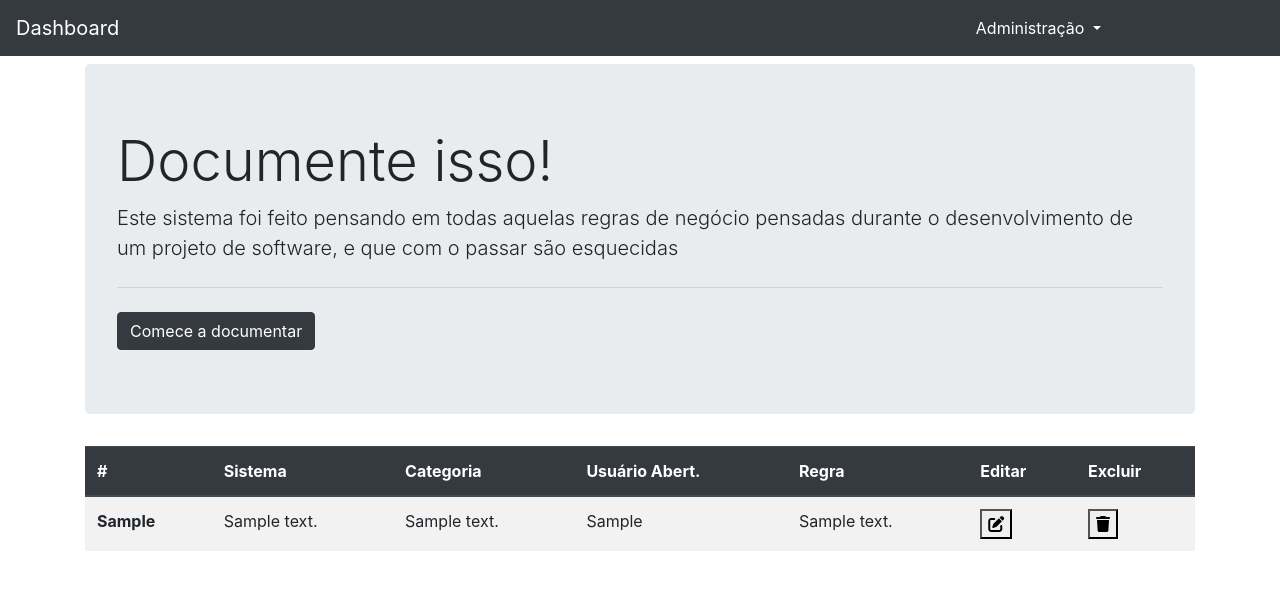
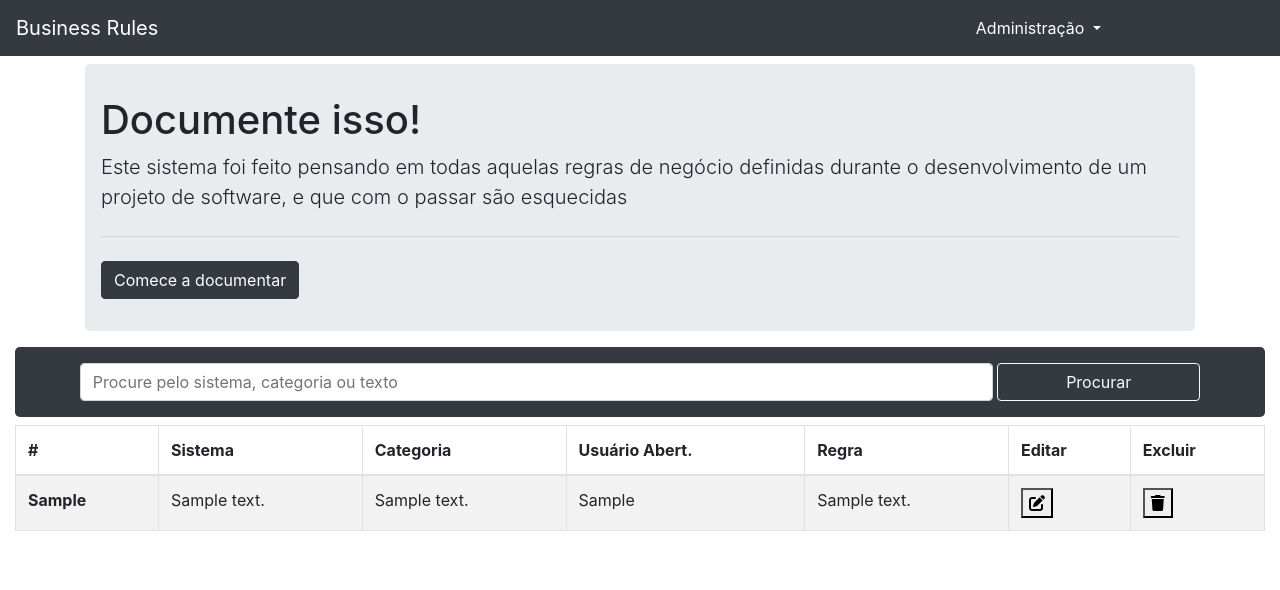
Before and after one commit to brunopirizoliveira/bRULES, a PHP site: page /controller/home.php in a window 1280 px wide. Shown: the top 590 px of the page. Run offline with PHP 8.4, Linux system fonts and the light colour scheme; tables that the repository leaves empty or names only in its code hold one stand-in row (values such as "Sample post"); some libraries are stand-ins or nearby versions.

Commit message:
Alterações

```diff
--- a/assets/css/styles.css
+++ b/assets/css/styles.css
@@ -8,6 +8,15 @@ i {
 
 .nav > li > a {
   color:#787878;
+}
+
+#jumbo {
+  padding: 2rem 1rem !important;
+  margin-bottom: 1rem !important;
+}
+
+#box-search {
+  border-radius: .3rem;
 }
 
 footer {
--- a/assets/js/scripts.js
+++ b/assets/js/scripts.js
@@ -3,6 +3,7 @@ $(document).ready(function() {
 	if(getCookie('CDUSUARIO') != -1) {
 		exibeMenuAdmin()
 	}
+
 
 	$('#sistema').select2({
 
@@ -21,7 +22,7 @@ $(document).ready(function() {
 	    $result.text(data.text);
 
 	    if (data.newOption) {
-	      $result.append(" <em>(new)</em>");
+	      $result.append(" <em>(Pressione Enter para salvar)</em>");
 	    }
 
 	    return $result;
@@ -46,29 +47,132 @@ $(document).ready(function() {
 	    $result.text(data.text);
 
 	    if (data.newOption) {
-	      $result.append(" <em>(new)</em>");
+	      $result.append(" <em>(Pressione Enter para salvar)</em>");
 	    }
 
 	    return $result;
-	  },
-	  ajax: {
-	  	url: '../controller/ajax/carregaCategoria.php',
-	  	type: 'post',
-	  	dataType: 'json',
-	  	processResults: function (data) {
-
-	      	// Transforms the top-level key of the response object from 'items' to 'results'
-	    	return {
-	        	results: data
-	    	};
-	  	}
 	  }
 
 	});
 
 
+	// Verifica página
+    var url_atual = window.location.href;
+    if(url_atual.indexOf('editRegra.php') != -1) {
+    	if(getCookie('CDUSUARIO') == -1) {
+    		alert('Você precisa estar logado para cadastrar uma regra de negócio!');
+    		location.href = 'home.php';
+    	} else {
+
+    		var idregra = $("#idRegra").val();
+    		$.ajax({
+    			type: 'GET',
+    			data: {idregra: idregra},
+    			url: '../controller/ajax/carregaRegra.php',
+    		}).then(function (data) {
+    			data = JSON.parse(data);
+
+    			var cdsistema   = data[0].cdsistema;
+    			var cdcategoria = data[0].cdcategoria;
+
+				var sistema = $("#sistema");
+				$.ajax({
+					type: 'GET',
+					url: '../controller/ajax/carregaSistema.php',
+				}).then(function (data) {
+					data = JSON.parse(data);
+
+					$(data).each(function(index, value) {
+
+						if(value.index == cdsistema)
+							isSelected = true;
+						else
+							isSelected = false;
+
+						var option = new Option(value.value, value.index, false, isSelected);
+						sistema.append(option).trigger('change');
+
+						sistema.trigger({
+							type: 'select2:select',
+							params: {
+								data: data
+							}
+						})
+					});
+				})
+
+				var categoria = $("#categoria");
+				$.ajax({
+					type: 'GET',
+					url: '../controller/ajax/carregaCategoria.php',
+				}).then(function (data) {
+					data = JSON.parse(data);
+
+					$(data).each(function(index, value) {
+
+						if(value.index == cdcategoria)
+							isSelected = true;
+						else
+							isSelected = false;
+
+						var option = new Option(value.value, value.index, true, isSelected);
+						categoria.append(option).trigger('change');
+
+						categoria.trigger({
+							type: 'select2:select',
+							params: {
+								data: data
+							}
+						})
+					});
+				})
+
+    		})
+
+    	}
+    }
+
+
+	$("#form-search").submit(function() {
+
+    	return false;
+	});
+
+	$("#procura-master").keypress('click', function(e) {
+		if(e.which == 13) {
+			var busca = $("#procura-master").val();
+			if( busca != "" ) {
+				buscaRegras(busca);
+			}
+		}
+	});
+
+	$("#btn-procura-master").click(function() {
+		var busca = $("#procura-master").val();
+		if( busca != "" ) {
+			buscaRegras(busca);
+		}
+	})
+
 	$("#enviaFormRegra").click(function() {
-		editaRegra( $("#formRegra").serialize() );
+		var idregra      = $("#idRegra").val();
+		var auxSistema   = $("#sistema option:selected").attr('data-select2-tag');
+		var auxCategoria = $("#categoria option:selected").attr('data-select2-tag');
+
+		if(auxSistema)
+			var sistema = $("#sistema option:selected").val()
+		else
+			var sistema = $("#sistema option:selected").text();
+
+		if(auxCategoria)
+			var categoria = $("#categoria option:selected").val()
+		else
+			var categoria = $("#categoria option:selected").text()
+
+
+		var regra     = $("#regra").val();
+		// editaRegra( $("#formRegra").serialize() );
+		editaRegra(regra, sistema, categoria, idregra);
 	})
 
 	$("#cadastrarUsuarios").click(function() {
@@ -81,6 +185,15 @@ $(document).ready(function() {
 
 	$("#listarRegras").click(function() {
 		location.href = 'home.php';
+	})
+
+	$("#senhaUsuario").on("focusin", function() {
+		if($("#senhaUsuario").val() == "********") {
+			if(confirm("Deseja alterar a senha deste usuário?") == true) {
+				$("#senhaUsuario").val("");
+				$("#senhaUsuario").focus();
+			}
+		}
 	})
 
 	$("#enviaFormUsuario").click(function() {
@@ -154,6 +267,19 @@ function carregaFormUsuario(idUsuario) {
 	$("#cadastroUsuario").show();
 	if(idUsuario) {
 		$("#idUsuario").val(idUsuario);
+		$.ajax({
+	        type: "GET",
+	        url: "../controller/ajax/getUsuario.php",
+	        data: {
+	        	cdUsuario: idUsuario
+	        },
+	        dataType: 'json',
+	        success: function(data) {
+	        	$("#nmUsuario").val(data[0].nmUsuario);
+	        	$("#loginUsuario").val(data[0].login);
+	        	$("#senhaUsuario").val("********");
+	        }
+		})
 	}
 }
 
@@ -175,13 +301,23 @@ function desconectar() {
 	location.href = 'home.php';
 }
 
-function editaRegra(form) {
+function editaRegra(regra, sistema, categoria, idregra) {
+console.log(idregra);
+	if(getCookie('CDUSUARIO') == -1) {
+		alert('Você precisa estar logado para cadastrar/alterar uma regra de negócio!');
+		location.href = 'home.php';
+	} else {
 
 	    $.ajax({
 
 	        type: "POST",
 	        url: "../controller/ajax/executeRegra.php",
-        data: form,
+	        data: {
+	        	regra: regra,
+	        	sistema: sistema,
+	        	categoria: categoria,
+	        	idregra: idregra
+	        },
 	        dataType: 'json',
 	        success: function(data) {
 
@@ -196,11 +332,16 @@ function editaRegra(form) {
 	    	}
 
 	    });
+	}
 
 }
 
 function removeRegra(cdregra) {
 
+	if(getCookie('CDUSUARIO') == -1) {
+		alert('Você precisa estar logado para excluir uma regra de negócio!');
+		location.href = 'home.php';
+	} else {
 	    $.ajax({
 
 	        type: "POST",
@@ -218,6 +359,7 @@ function removeRegra(cdregra) {
 	    	}
 
 	    });
+	}
 
 }
 
@@ -265,6 +407,11 @@ function removeUsuario(cdusuario) {
     	}
 
     });
+
+}
+
+function buscaRegras(busca) {
+	location.href = "home.php?busca="+busca;
 
 }
 
--- a/controller/ajax/executeRegra.php
+++ b/controller/ajax/executeRegra.php
@@ -3,8 +3,8 @@
 require_once('../../model/inc.autoload.php');
 
 $regra 		 = $_REQUEST['regra'];
-$cdUsuario	 = 1;
 
+$cdUsuario	 = $_COOKIE['CDUSUARIO'];
 
 $sistemaDAO   = new SistemaDAO;
 $categoriaDAO = new CategoriaDAO;
@@ -13,8 +13,8 @@ $regraDAO 	  = new RegraDAO;
 $cdSistema   = $sistemaDAO->verificaExistencia($_REQUEST['sistema']);
 $cdCategoria = $categoriaDAO->verificaExistencia($_REQUEST['categoria'], $cdSistema);
 
-if($_REQUEST['idRegra']) {
-	// $regraDAO->editaRegra($cdCategoria, $cdUsuario, $regra, $_REQUEST['idRegra']);
+if( (isset($_REQUEST['idregra'])) && ($_REQUEST['idregra'] != "") ) {
+	$result = $regraDAO->editaRegra($cdCategoria, $cdUsuario, $regra, $_REQUEST['idregra']);
 } else {
 	$result = $regraDAO->insereRegra($cdCategoria, $cdUsuario, $regra);
 }
--- a/controller/ajax/executeUsuario.php
+++ b/controller/ajax/executeUsuario.php
@@ -1,8 +1,6 @@
 <?php
 
 require_once('../../model/inc.autoload.php');
-
-$cdUsuario   = $_REQUEST['idUsuario'];
 
 $usuarioDAO   = new UsuarioDAO;
 $result = $usuarioDAO->salvaUsuario($_REQUEST['loginUsuario'], $_REQUEST['nmUsuario'], $_REQUEST['senhaUsuario'], $_REQUEST['idUsuario']);
--- a/controller/home.php
+++ b/controller/home.php
@@ -12,8 +12,17 @@
 	$tpl->prepare();
 
 	$regraDAO = new RegraDAO();
+
+	if((isset($_REQUEST['busca'])) && ($_REQUEST['busca'] != "")) {
+		$list_regras = $regraDAO->listaRegra(null, $_REQUEST['busca']);
+	} else {
 		$list_regras = $regraDAO->listaRegra();
+	}
 
+
+	if(count($list_regras) > 0) {
+
+		$tpl->newBlock('tbl_regra');
 		foreach ($list_regras as $regra) {
 			$tpl->newBlock('list_regra');
 
@@ -24,5 +33,7 @@
 			$tpl->assign('regra', $regra->regra);
 		}
 
+	}
+
 
 	$tpl->printToScreen();
--- a/model/class.CategoriaDAO.php
+++ b/model/class.CategoriaDAO.php
@@ -14,7 +14,10 @@ Class CategoriaDAO {
 
 		$conn = $this->conn;
 
-		$query = "SELECT COUNT(*) NUM, CDCATEGORIA FROM CATEGORIA WHERE DESCRICAO = '$categoria' ";
+		$query = "SELECT COUNT(*) NUM, CDCATEGORIA
+				  FROM CATEGORIA
+				  WHERE DESCRICAO = '$categoria'
+				  AND CDSISTEMA = ".$cdSistema;
 
 		$result = mysqli_query($conn, $query);
 
--- a/model/class.RegraDAO.php
+++ b/model/class.RegraDAO.php
@@ -11,14 +11,16 @@ Class RegraDAO {
 		$this->conn = mysqli_connect(DBHOST, DBUSER, DBPASS, DBNAME);
 	}
 
-	public function listaRegra($cdRegra=null) {
+	public function listaRegra($cdRegra=null, $busca=null) {
 
 		$conn = $this->conn;
 
 		$query = "
 			SELECT REGRANEGOCIO.CDREGRA,
 			       REGRANEGOCIO.DESCRICAO AS REGRA,
+			       CATEGORIA.CDCATEGORIA,
 			       CATEGORIA.DESCRICAO AS CATEGORIA,
+			       SISTEMA.CDSISTEMA,
 			       SISTEMA.DESCRICAO AS SISTEMA,
 			       USUARIO.NMUSUARIO AS USUARIO
 			FROM REGRANEGOCIO
@@ -29,8 +31,15 @@ Class RegraDAO {
 			inner join USUARIO
 			      on REGRANEGOCIO.CDUSUARIO = USUARIO.CDUSUARIO";
 
-		if($cdRegra)
-			$query.= ' WHERE REGRANEGOCIO.CDREGRA = '.$cdRegra;
+		if($cdRegra){
+			$query.= " WHERE REGRANEGOCIO.CDREGRA = ".$cdRegra;
+		}
+		else if($busca){
+			$busca = strtoupper($busca);
+			$query.= " WHERE UPPER(REGRANEGOCIO.DESCRICAO) LIKE '%".$busca."%'
+					   OR    UPPER(CATEGORIA.DESCRICAO) LIKE '%".$busca."%'
+					   OR    UPPER(SISTEMA.DESCRICAO) LIKE '%".$busca."%' ";
+		}
 
 		$result = mysqli_query($conn, $query);
 
@@ -39,6 +48,8 @@ Class RegraDAO {
 		while( $row = mysqli_fetch_assoc($result) ) {
 			$regra = new stdClass();
 			$regra->cdRegra 	= $row['CDREGRA'];
+			$regra->cdsistema   = $row['CDSISTEMA'];
+			$regra->cdcategoria = $row['CDCATEGORIA'];
 			$regra->categoria 	= $row['CATEGORIA'];
 			$regra->sistema 	= $row['SISTEMA'];
 			$regra->usuario 	= $row['USUARIO'];
@@ -65,6 +76,21 @@ Class RegraDAO {
 
 	}
 
+	public function editaRegra($cdCategoria, $cdUsuario, $regra, $idRegra) {
+
+		$conn = $this->conn;
+
+		$query = "UPDATE REGRANEGOCIO SET CDCATEGORIA = $cdCategoria,
+										  DESCRICAO = '$regra'
+									  WHERE CDREGRA = ".$idRegra;
+
+		if(mysqli_query($conn, $query)) {
+			return true;
+		} else {
+			return false;
+		}
+	}
+
 	public function removeRegra($cdRegra) {
 
 		$conn = $this->conn;
--- a/view/_MASTER.html
+++ b/view/_MASTER.html
@@ -13,9 +13,9 @@
 
 	<!-- INCLUDE BLOCK : menu -->
 	<div class="container">
-		<div class="jumbotron">
-		  <h1 class="display-4">Documente isso!</h1>
-		  <p class="lead">Este sistema foi feito pensando em todas aquelas regras de negócio pensadas durante o desenvolvimento de um projeto de software, e que com o passar são esquecidas</p>
+		<div class="jumbotron" id="jumbo">
+		  <h1 class="display-6">Documente isso!</h1>
+		  <p class="lead">Este sistema foi feito pensando em todas aquelas regras de negócio definidas durante o desenvolvimento de um projeto de software, e que com o passar são esquecidas</p>
 		  <hr class="my-4">
 		  <a class="btn btn-primary btn-dark" href="../controller/editRegra.php" id="novaRegra" role="button">Comece a documentar</a>
 		</div>
--- a/view/editRegra.html
+++ b/view/editRegra.html
@@ -3,12 +3,12 @@
 	<!-- START BLOCK : list_regra -->
 
 	<form class="form-group" name="formRegra" id="formRegra">
-		<input type="hidden" name="idRegra" value="{cdregra}">
+		<input type="hidden" name="idRegra" id="idRegra" value="{cdregra}">
 		Sistema: <select name="sistema" id="sistema" class="form-control select2"></select>
 		<br>
 		Categoria: <select name="categoria" id="categoria" class="form-control select2"></select>
 		<br>
-		Regra: <textarea name="regra" maxlength="250" class="form-control">{regra}</textarea>
+		Regra: <textarea name="regra" id="regra" maxlength="250" class="form-control">{regra}</textarea>
 		<br>
 		<button id="enviaFormRegra" type="button" class="btn btn-primary btn-dark">Salvar</button>
 	</form>
--- a/view/listaRegras.html
+++ b/view/listaRegras.html
@@ -1,6 +1,18 @@
-<div class="container">
-  <table class="table table-striped">
-    <thead class="thead-dark">
+<div class="container-fluid">
+
+  <!-- START BLOCK : tbl_regra -->
+
+  <div id="box-search" class="mb-2 p-3 bg-dark">
+    <form class="form-inline d-flex justify-content-center" id="form-search" action="#">
+      <input class="form-control col-9 mr-1" id="procura-master" placeholder="Procure pelo sistema, categoria ou texto">
+      <button class="btn btn-outline-light col-2" id="btn-procura-master" type="button">Procurar</button>
+    </form>
+    </div>
+
+
+
+  <table class="table table-bordered table-striped">
+    <thead class="">
       <tr>
         <th scope="col">#</th>
         <th scope="col">Sistema</th>
@@ -33,4 +45,5 @@
       <!-- END BLOCK : list_regra -->
     </tbody>
   </table>
+  <!-- END BLOCK : tbl_regra -->
 </div>
--- a/view/menu.html
+++ b/view/menu.html
@@ -1,5 +1,5 @@
 <nav class="navbar navbar-dark bg-dark mb-2">
-	<a class="navbar-brand" href="home.php">Dashboard</a>
+	<a class="navbar-brand" href="home.php">Business Rules</a>
 
     <form class="form-inline my-2 my-lg-0" id="formLogin" name="formLogin">
       <input class="form-control mr-sm-2" type="text" name="login" id="login" placeholder="Login" aria-label="Login">
```
Also changed, not shown: controller/ajax/carregaRegra.php (added, +10 -0 lines), controller/ajax/carregaSistema.php (added, +8 -0 lines), controller/ajax/getUsuario.php (added, +11 -0 lines), model/class.SistemaDAO.php (+22 -0 lines), model/class.UsuarioDAO.php (+6 -2 lines). Lines whose indentation alone changed are shown as unchanged.
